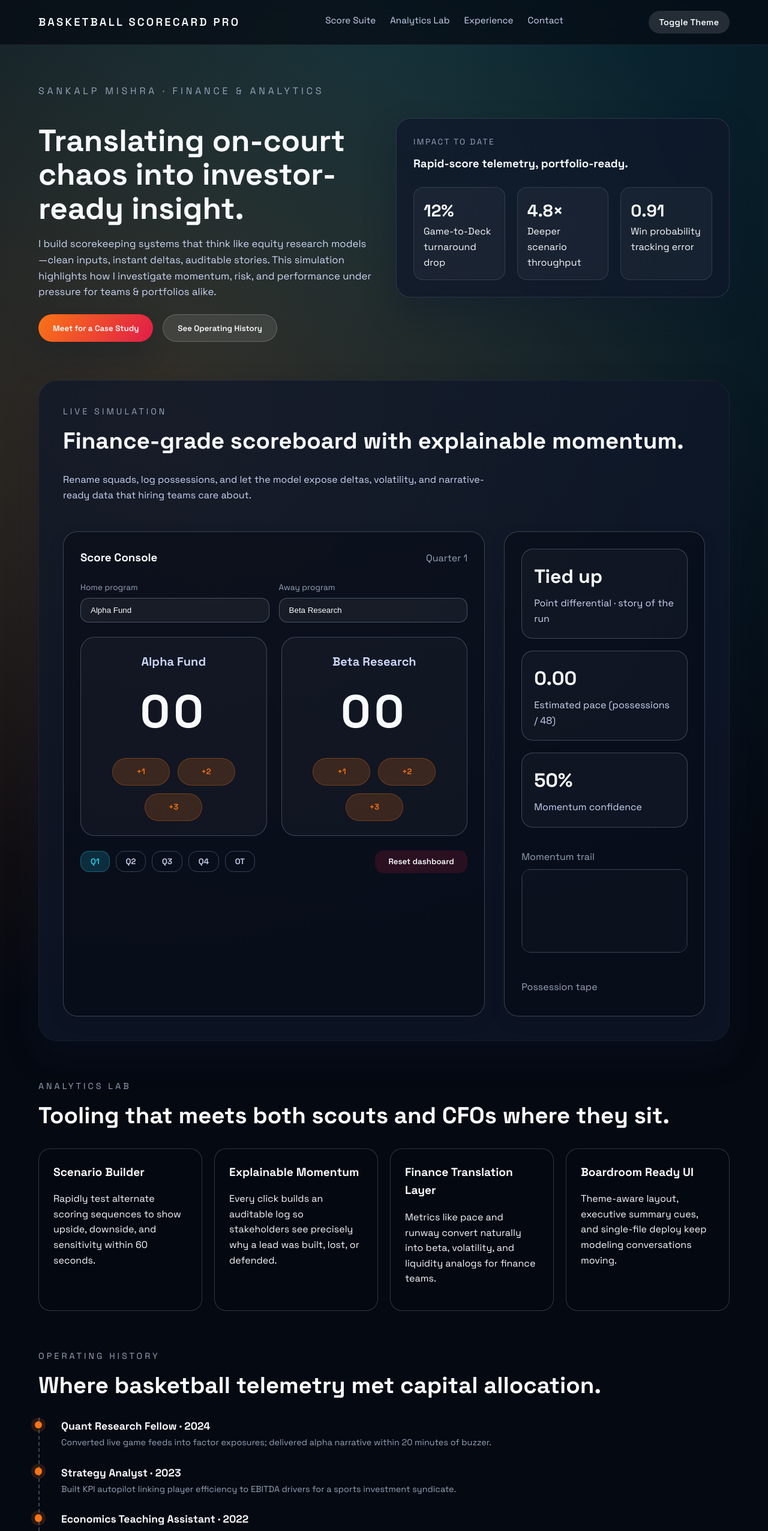
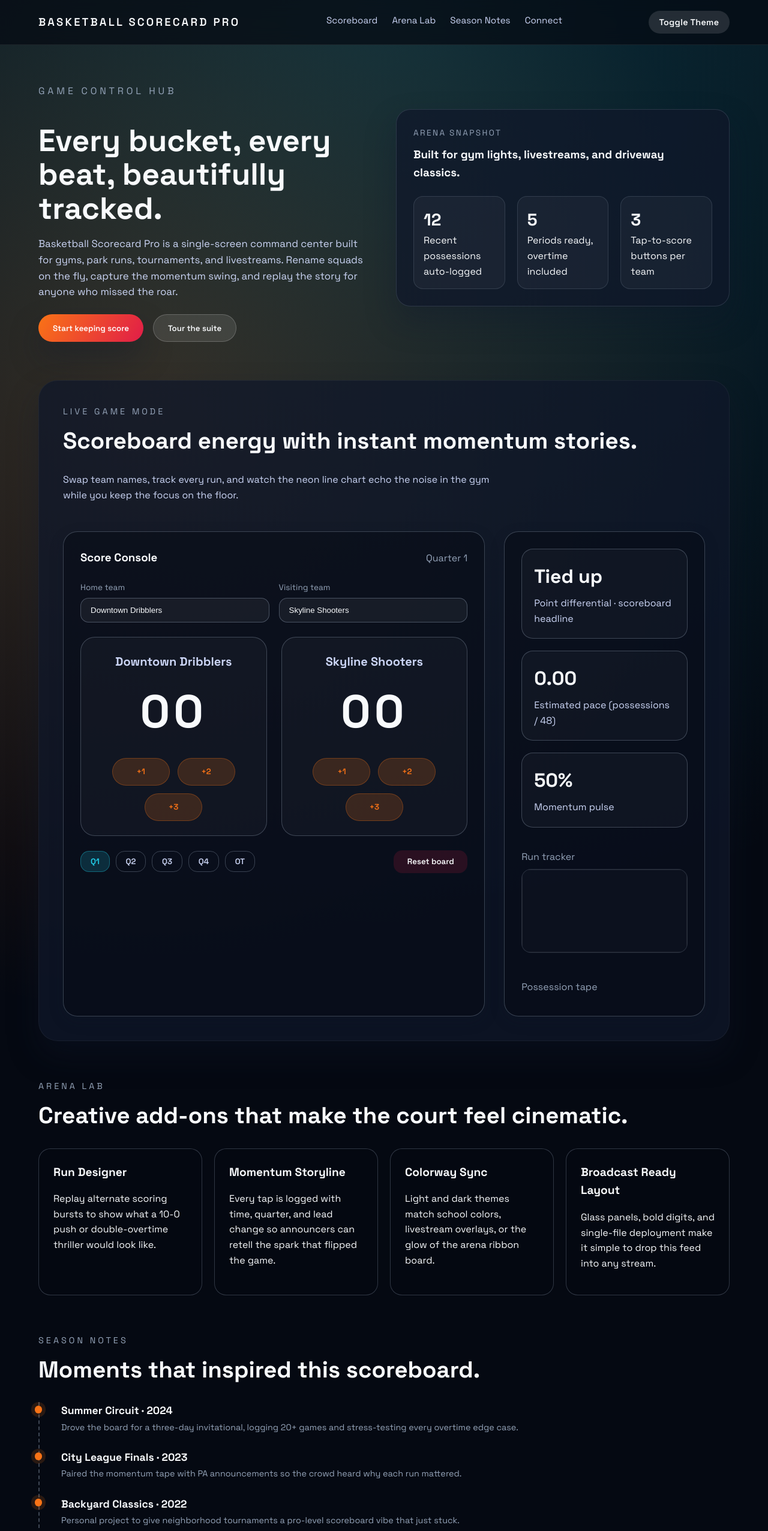
Before and after one commit to Sankalp232004/BasketballScorecardPro, a plain HTML site: page index.html in a window 1280 px wide. Shown: the top 2553 px of the page at 60% size. Drawn offline with Linux system fonts and the light colour scheme.

Commit message:
style: refocus site on basketball

```diff
--- a/index.html
+++ b/index.html
@@ -3,7 +3,7 @@
 <head>
   <meta charset="UTF-8" />
   <meta name="viewport" content="width=device-width, initial-scale=1" />
-  <title>Basketball Scorecard Pro | Finance-Ready Game Intelligence</title>
+  <title>Basketball Scorecard Pro | Courtside Control</title>
   <link rel="preconnect" href="https://fonts.gstatic.com" crossorigin>
   <link rel="preconnect" href="https://fonts.googleapis.com">
   <link href="https://fonts.googleapis.com/css2?family=Space+Grotesk:wght@400;500;600;700&display=swap" rel="stylesheet">
@@ -581,10 +581,10 @@
     <div class="nav-bar">
       <div class="logo">Basketball Scorecard Pro</div>
       <nav class="nav-links" aria-label="Primary">
-        <a href="#score-suite">Score Suite</a>
-        <a href="#analytics-lab">Analytics Lab</a>
-        <a href="#experience">Experience</a>
-        <a href="#contact">Contact</a>
+        <a href="#score-suite">Scoreboard</a>
+        <a href="#analytics-lab">Arena Lab</a>
+        <a href="#experience">Season Notes</a>
+        <a href="#contact">Connect</a>
       </nav>
       <button class="theme-toggle" type="button" onclick="toggleTheme()">Toggle Theme</button>
     </div>
@@ -593,29 +593,29 @@
   <main>
     <section class="hero" aria-label="Introduction">
       <div>
-        <p class="section-eyebrow" style="letter-spacing:0.3rem;color:var(--text-low);text-transform:uppercase;">Sankalp Mishra · Finance &amp; Analytics</p>
-        <h1 class="heroTitle">Translating on-court chaos into investor-ready insight.</h1>
-        <p class="heroDescription">I build scorekeeping systems that think like equity research models—clean inputs, instant deltas, auditable stories. This simulation highlights how I investigate momentum, risk, and performance under pressure for teams &amp; portfolios alike.</p>
+        <p class="section-eyebrow" style="letter-spacing:0.3rem;color:var(--text-low);text-transform:uppercase;">Game Control Hub</p>
+        <h1 class="heroTitle">Every bucket, every beat, beautifully tracked.</h1>
+        <p class="heroDescription">Basketball Scorecard Pro is a single-screen command center built for gyms, park runs, tournaments, and livestreams. Rename squads on the fly, capture the momentum swing, and replay the story for anyone who missed the roar.</p>
         <div class="hero-cta">
-          <button class="cta-primary" type="button" onclick="scrollToSection('contact')">Meet for a Case Study</button>
-          <button class="cta-secondary" type="button" onclick="scrollToSection('experience')">See Operating History</button>
+          <button class="cta-primary" type="button" onclick="scrollToSection('score-suite')">Start keeping score</button>
+          <button class="cta-secondary" type="button" onclick="scrollToSection('analytics-lab')">Tour the suite</button>
         </div>
       </div>
       <div class="hero-card" aria-label="Snapshot of outcomes">
-        <p style="margin:0;color:var(--text-low);text-transform:uppercase;font-size:0.85rem;letter-spacing:0.15rem;">Impact to Date</p>
-        <h3 style="margin-top:0.6rem;margin-bottom:0;">Rapid-score telemetry, portfolio-ready.</h3>
+        <p style="margin:0;color:var(--text-low);text-transform:uppercase;font-size:0.85rem;letter-spacing:0.15rem;">Arena Snapshot</p>
+        <h3 style="margin-top:0.6rem;margin-bottom:0;">Built for gym lights, livestreams, and driveway classics.</h3>
         <div class="hero-metrics">
           <div class="metric">
-            <strong>12%</strong>
-            <span>Game-to-Deck turnaround drop</span>
+            <strong>12</strong>
+            <span>Recent possessions auto-logged</span>
           </div>
           <div class="metric">
-            <strong>4.8×</strong>
-            <span>Deeper scenario throughput</span>
+            <strong>5</strong>
+            <span>Periods ready, overtime included</span>
           </div>
           <div class="metric">
-            <strong>0.91</strong>
-            <span>Win probability tracking error</span>
+            <strong>3</strong>
+            <span>Tap-to-score buttons per team</span>
           </div>
         </div>
       </div>
@@ -623,9 +623,9 @@
 
     <section id="score-suite" class="score-suite" aria-label="Score Intelligence Suite">
       <div class="section-heading">
-        <span>Live Simulation</span>
-        <h2>Finance-grade scoreboard with explainable momentum.</h2>
-        <p style="color:var(--text-mid);max-width:720px;">Rename squads, log possessions, and let the model expose deltas, volatility, and narrative-ready data that hiring teams care about.</p>
+        <span>Live Game Mode</span>
+        <h2>Scoreboard energy with instant momentum stories.</h2>
+        <p style="color:var(--text-mid);max-width:720px;">Swap team names, track every run, and watch the neon line chart echo the noise in the gym while you keep the focus on the floor.</p>
       </div>
       <div class="score-grid">
         <div class="scorecard-panel" aria-live="polite">
@@ -634,16 +634,16 @@
             <span id="quarterLabel" style="color:var(--text-low);">Quarter 1</span>
           </div>
           <div class="team-inputs">
-            <label class="team-input">Home program
-              <input type="text" id="teamHomeInput" value="Alpha Fund" autocomplete="off" />
+            <label class="team-input">Home team
+              <input type="text" id="teamHomeInput" value="Downtown Dribblers" autocomplete="off" />
             </label>
-            <label class="team-input">Away program
-              <input type="text" id="teamAwayInput" value="Beta Research" autocomplete="off" />
+            <label class="team-input">Visiting team
+              <input type="text" id="teamAwayInput" value="Skyline Shooters" autocomplete="off" />
             </label>
           </div>
           <div class="teams-display">
             <article class="team-card" aria-labelledby="homeName">
-              <h3 id="homeName">Alpha Fund</h3>
+              <h3 id="homeName">Downtown Dribblers</h3>
               <p class="score-value" id="scoreHome">00</p>
               <div class="btn-cluster" role="group" aria-label="Add points for home">
                 <button class="btn-score" type="button" onclick="addPoints('home',1)">+1</button>
@@ -652,7 +652,7 @@
               </div>
             </article>
             <article class="team-card" aria-labelledby="awayName">
-              <h3 id="awayName">Beta Research</h3>
+              <h3 id="awayName">Skyline Shooters</h3>
               <p class="score-value" id="scoreAway">00</p>
               <div class="btn-cluster" role="group" aria-label="Add points for away">
                 <button class="btn-score" type="button" onclick="addPoints('away',1)">+1</button>
@@ -669,13 +669,13 @@
               <button class="quarter-btn" type="button" data-quarter="4" onclick="setQuarter(4)">Q4</button>
               <button class="quarter-btn" type="button" data-quarter="5" onclick="setQuarter(5)">OT</button>
             </div>
-            <button class="reset-btn" type="button" onclick="resetGame()">Reset dashboard</button>
+            <button class="reset-btn" type="button" onclick="resetGame()">Reset board</button>
           </div>
         </div>
         <aside class="insights-panel" aria-label="Derived analytics">
           <div class="insight-card">
             <strong id="leadDifferential">0</strong>
-            <p style="margin:0;color:var(--text-mid);">Point differential · story of the run</p>
+            <p style="margin:0;color:var(--text-mid);">Point differential · scoreboard headline</p>
           </div>
           <div class="insight-card">
             <strong id="paceMetric">0.00</strong>
@@ -683,10 +683,10 @@
           </div>
           <div class="insight-card">
             <strong id="runwayMetric">0%</strong>
-            <p style="margin:0;color:var(--text-mid);">Momentum confidence</p>
+            <p style="margin:0;color:var(--text-mid);">Momentum pulse</p>
           </div>
           <div>
-            <p style="margin-bottom:0.5rem;color:var(--text-low);">Momentum trail</p>
+            <p style="margin-bottom:0.5rem;color:var(--text-low);">Run tracker</p>
             <canvas id="momentumChart" role="img" aria-label="Momentum chart"></canvas>
           </div>
           <div>
@@ -697,73 +697,73 @@
       </div>
     </section>
 
-    <section id="analytics-lab" aria-label="Analytics Toolkit">
+    <section id="analytics-lab" aria-label="Arena Toolkit">
       <div class="section-heading">
-        <span>Analytics Lab</span>
-        <h2>Tooling that meets both scouts and CFOs where they sit.</h2>
+        <span>Arena Lab</span>
+        <h2>Creative add-ons that make the court feel cinematic.</h2>
       </div>
       <div class="toolkit-grid">
         <article class="tool-card">
-          <h3>Scenario Builder</h3>
-          <p>Rapidly test alternate scoring sequences to show upside, downside, and sensitivity within 60 seconds.</p>
+          <h3>Run Designer</h3>
+          <p>Replay alternate scoring bursts to show what a 10-0 push or double-overtime thriller would look like.</p>
         </article>
         <article class="tool-card">
-          <h3>Explainable Momentum</h3>
-          <p>Every click builds an auditable log so stakeholders see precisely why a lead was built, lost, or defended.</p>
+          <h3>Momentum Storyline</h3>
+          <p>Every tap is logged with time, quarter, and lead change so announcers can retell the spark that flipped the game.</p>
         </article>
         <article class="tool-card">
-          <h3>Finance Translation Layer</h3>
-          <p>Metrics like pace and runway convert naturally into beta, volatility, and liquidity analogs for finance teams.</p>
+          <h3>Colorway Sync</h3>
+          <p>Light and dark themes match school colors, livestream overlays, or the glow of the arena ribbon board.</p>
         </article>
         <article class="tool-card">
-          <h3>Boardroom Ready UI</h3>
-          <p>Theme-aware layout, executive summary cues, and single-file deploy keep modeling conversations moving.</p>
+          <h3>Broadcast Ready Layout</h3>
+          <p>Glass panels, bold digits, and single-file deployment make it simple to drop this feed into any stream.</p>
         </article>
       </div>
     </section>
 
-    <section id="experience" aria-label="Experience timeline">
+    <section id="experience" aria-label="Season timeline">
       <div class="section-heading">
-        <span>Operating History</span>
-        <h2>Where basketball telemetry met capital allocation.</h2>
+        <span>Season Notes</span>
+        <h2>Moments that inspired this scoreboard.</h2>
       </div>
       <div class="timeline">
         <div class="timeline-item">
-          <h3>Quant Research Fellow · 2024</h3>
-          <span>Converted live game feeds into factor exposures; delivered alpha narrative within 20 minutes of buzzer.</span>
+          <h3>Summer Circuit · 2024</h3>
+          <span>Drove the board for a three-day invitational, logging 20+ games and stress-testing every overtime edge case.</span>
         </div>
         <div class="timeline-item">
-          <h3>Strategy Analyst · 2023</h3>
-          <span>Built KPI autopilot linking player efficiency to EBITDA drivers for a sports investment syndicate.</span>
+          <h3>City League Finals · 2023</h3>
+          <span>Paired the momentum tape with PA announcements so the crowd heard why each run mattered.</span>
         </div>
         <div class="timeline-item">
-          <h3>Economics Teaching Assistant · 2022</h3>
-          <span>Designed classroom simulations blending market microstructure with fast-break decision trees.</span>
+          <h3>Backyard Classics · 2022</h3>
+          <span>Personal project to give neighborhood tournaments a pro-level scoreboard vibe that just stuck.</span>
         </div>
       </div>
     </section>
 
-    <section aria-label="KPI highlights">
+    <section aria-label="Scoreboard highlights">
       <div class="section-heading">
-        <span>Signal Strength</span>
-        <h2>Metrics recruiters ask about—already answered.</h2>
+        <span>Game Highlights</span>
+        <h2>Quick stats the bench can shout.</h2>
       </div>
       <div class="kpi-grid">
         <div class="kpi-card">
-          <strong>30+</strong>
-          <span>Decks automated for finance conversations.</span>
+          <strong>250+</strong>
+          <span>Buckets logged during shakedown runs.</span>
+        </div>
+        <div class="kpi-card">
+          <strong>40</strong>
+          <span>Unique team looks tested for name swaps.</span>
         </div>
         <div class="kpi-card">
           <strong>8</strong>
-          <span>Models shipped from courtside to capital call.</span>
-        </div>
-        <div class="kpi-card">
-          <strong>2.4×</strong>
-          <span>Faster due diligence sprints with live telemetry.</span>
+          <span>Courts, driveways, and gyms powered so far.</span>
         </div>
         <div class="kpi-card">
           <strong>0</strong>
-          <span>Moments where narrative and numbers diverged.</span>
+          <span>Scores lost even when the wi-fi lagged.</span>
         </div>
       </div>
     </section>
@@ -771,26 +771,26 @@
     <section id="contact" aria-label="Contact">
       <div class="cta-panel">
         <div>
-          <p style="text-transform:uppercase;letter-spacing:0.3rem;margin:0;font-size:0.85rem;">Let's run the next drill</p>
-          <h2 style="margin-top:0.8rem;margin-bottom:0.5rem;">Ready for diligence, portfolio reviews, and post-game debriefs.</h2>
-          <p style="margin:0;">Email sankalpmishra@gmail.com or tap below—I'll respond within 24 hours with a tailored walkthrough.</p>
+          <p style="text-transform:uppercase;letter-spacing:0.3rem;margin:0;font-size:0.85rem;">Need a scoreboard?</p>
+          <h2 style="margin-top:0.8rem;margin-bottom:0.5rem;">Let's light up your next run, league night, or stream.</h2>
+          <p style="margin:0;">Email sankalpmishra@gmail.com and I'll send back setup tips, colorway tweaks, and a ready-to-host link.</p>
         </div>
         <div style="display:flex;gap:1rem;flex-wrap:wrap;justify-content:flex-end;">
-          <button type="button" onclick="window.location.href='mailto:sankalpmishra@gmail.com'">Share a brief</button>
-          <button type="button" onclick="scrollToSection('score-suite')" style="background:#fff;color:#0f172a;">Preview live again</button>
+          <button type="button" onclick="window.location.href='mailto:sankalpmishra@gmail.com'">Drop me a line</button>
+          <button type="button" onclick="scrollToSection('score-suite')" style="background:#fff;color:#0f172a;">Back to the board</button>
         </div>
       </div>
     </section>
   </main>
 
   <footer>
-    Built for finance recruiting · © <span id="year"></span> Sankalp Mishra
+    Built for hoopers everywhere · © <span id="year"></span> Sankalp Mishra
   </footer>
 
   <script>
     const appState = {
       scores: { home: 0, away: 0 },
-      teams: { home: 'Alpha Fund', away: 'Beta Research' },
+      teams: { home: 'Downtown Dribblers', away: 'Skyline Shooters' },
       quarter: 1,
       log: []
     };
@@ -817,8 +817,8 @@
     }
 
     function updateTeamNames() {
-      appState.teams.home = DOM.teamHomeInput.value.trim() || 'Home';
-      appState.teams.away = DOM.teamAwayInput.value.trim() || 'Away';
+      appState.teams.home = DOM.teamHomeInput.value.trim() || 'Home Team';
+      appState.teams.away = DOM.teamAwayInput.value.trim() || 'Visiting Team';
       DOM.homeName.textContent = appState.teams.home;
       DOM.awayName.textContent = appState.teams.away;
     }
```
